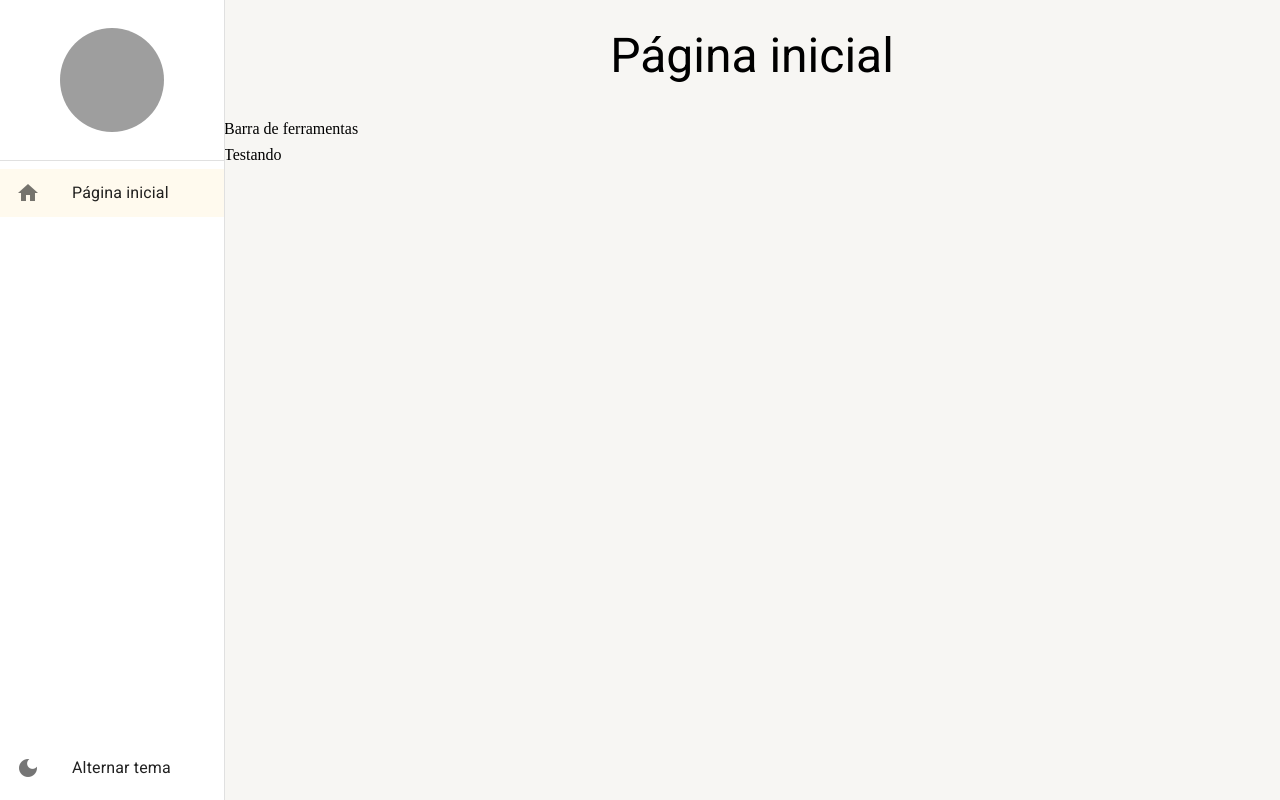
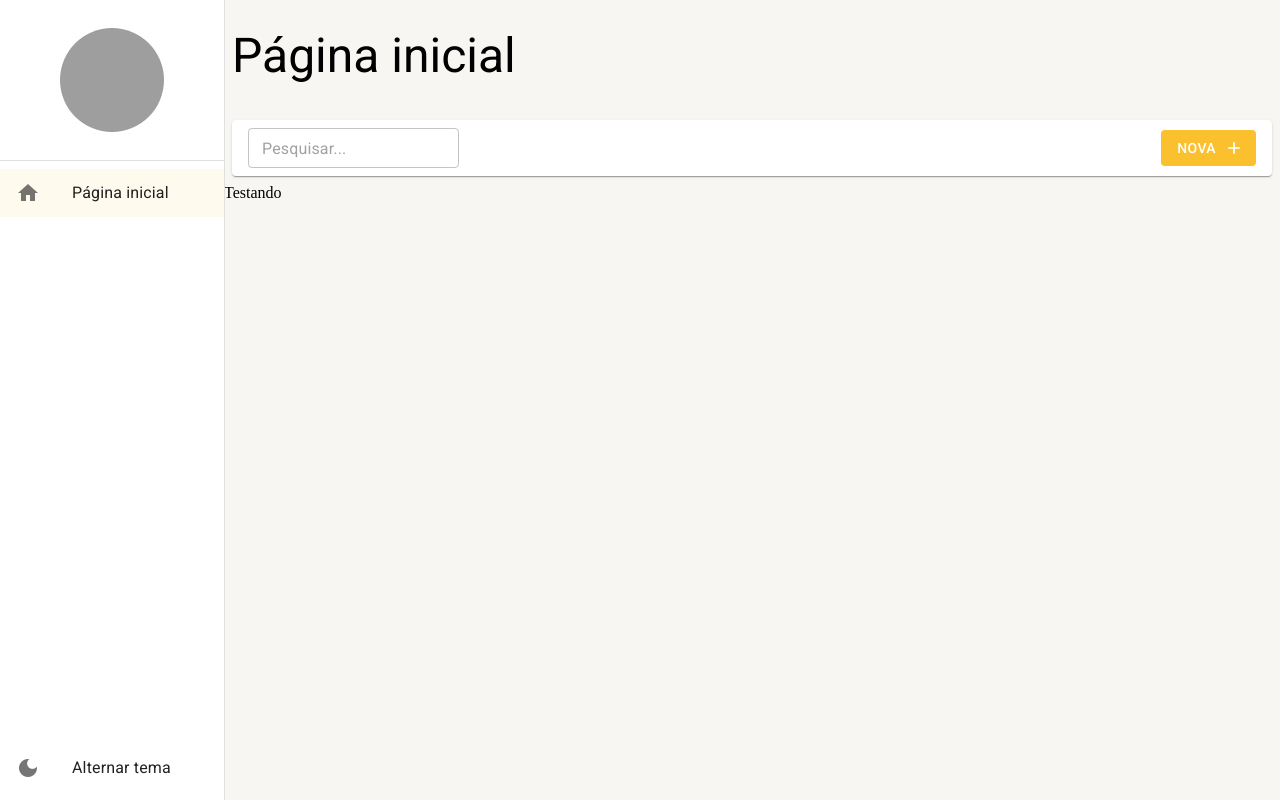
Before and after one commit to rafaelpcosta1/React_MaterialUI_TypeScript, a React (Create React App) app: page /pagina-inicial in a window 1280 px wide. Built offline with nearby package versions, Linux system fonts and the light colour scheme; grey boxes are pictures that could not be loaded.

Commit message:
feat: config toolbar add textfield and button new

```diff
--- a/src/pages/home-page/HomePage.tsx
+++ b/src/pages/home-page/HomePage.tsx
@@ -1,8 +1,17 @@
+import { BarraDeFerramentas } from '../../shared/components';
 import { LayoutBaseDePagina } from '../../shared/layouts';
 
 export const HomePage = () => {
   return (
-    <LayoutBaseDePagina titulo='Página inicial' barraDeFerramentas={<>Barra de ferramentas</>}>
+    <LayoutBaseDePagina
+      titulo='Página inicial'
+      barraDeFerramentas={(
+        <BarraDeFerramentas
+          mostrarInputBusca
+          textoBotaoNovo='nova'
+        />
+      )}
+    >
       Testando
     </LayoutBaseDePagina>
   );
--- /dev/null
+++ b/src/shared/components/barra-de-ferramentas/BarraDeFerramentas.tsx
@@ -0,0 +1,56 @@
+import { Box, Button, Icon, Paper, TextField, useTheme } from '@mui/material';
+
+interface IBarraDeFerramentasProps {
+  textoDaBusca?: string;
+  mostrarInputBusca?: boolean;
+  aoMudarTextoDaBusca?: (novoText: string) => void;
+
+  textoBotaoNovo?: string;
+  mostrarBotaoNovo?: boolean;
+  aoClicarEmNovo?: () => void;
+}
+
+export const BarraDeFerramentas: React.FC<IBarraDeFerramentasProps> = ({
+  textoDaBusca = '',
+  mostrarInputBusca = false,
+  aoMudarTextoDaBusca,
+
+  textoBotaoNovo = 'Novo',
+  mostrarBotaoNovo = true,
+  aoClicarEmNovo,
+}) => {
+  const theme = useTheme();
+  return (
+    <Box
+      gap={1}
+      marginX={1}
+      padding={1}
+      paddingX={2}
+      display='flex'
+      alignItems='center'
+      height={theme.spacing(5)}
+      component={Paper}
+    >
+      {mostrarInputBusca && (
+        <TextField
+          size='small'
+          value={textoDaBusca}
+          onChange={(e) => aoMudarTextoDaBusca?.(e.target.value)}
+          placeholder='Pesquisar...'
+        />
+      )}
+
+      <Box flex={1} display='flex' justifyContent={'end'}>
+        {(mostrarBotaoNovo && <Button
+          color='primary'
+          disableElevation
+          variant='contained'
+          onClick={aoClicarEmNovo}
+          endIcon={<Icon>add</Icon>}
+        >{textoBotaoNovo}</Button>
+        )}
+      </Box>
+
+    </Box>
+  );
+};
--- a/src/shared/components/index.ts
+++ b/src/shared/components/index.ts
@@ -1 +1,2 @@
 export * from './menu-lateral/MenuLateral';
+export * from './barra-de-ferramentas/BarraDeFerramentas';
--- a/src/shared/layouts/LayoutBaseDePagina.tsx
+++ b/src/shared/layouts/LayoutBaseDePagina.tsx
@@ -21,7 +21,7 @@
     <Box height='100%' display='flex' flexDirection='column' gap={1}>
       <Box
         padding={1} gap={1}
-        display='flex' alignItems='center' justifyContent='center'
+        display='flex' alignItems='center'
         height={theme.spacing(smDown ? 6 : mdDown ? 8 : 12)}
       >
         {smDown && (
```
